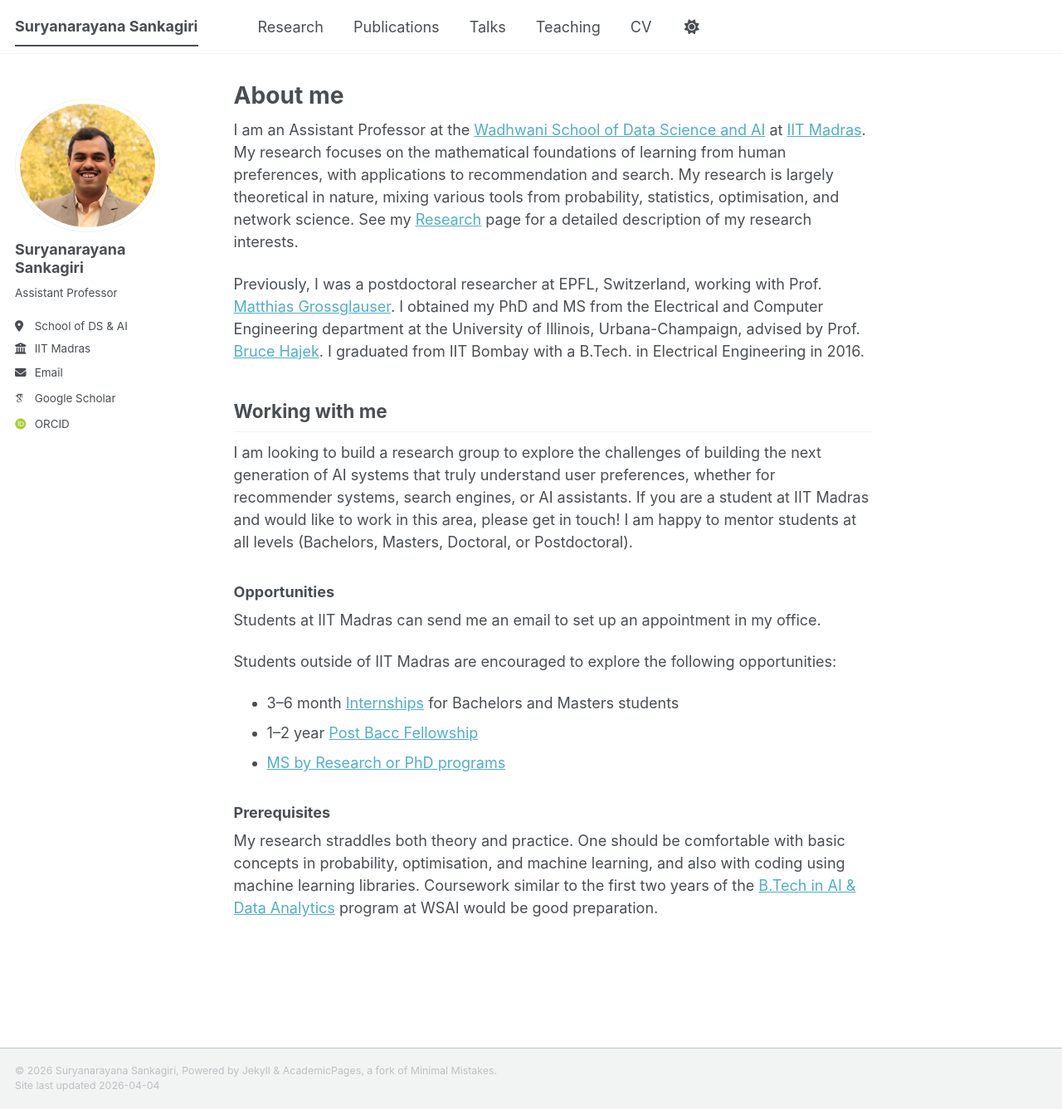
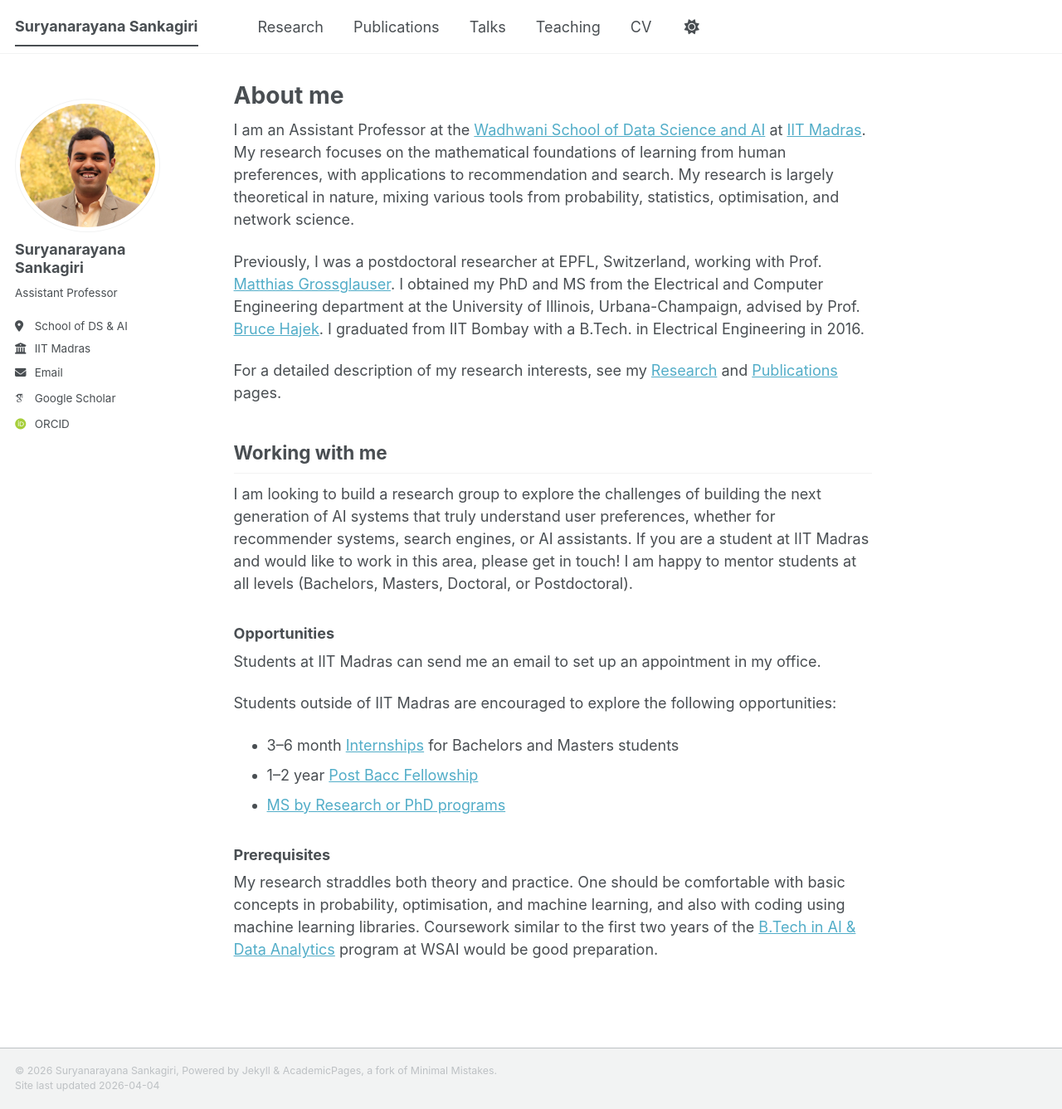
Before and after one commit to sankagiri/sankagiri.github.io, a Jekyll site: the page built from _pages/about.md, in a window 1280 px wide and 1337 px high. Shown: the whole window at 83% size. Built offline with Jekyll 4.4.1, drawn with Linux system fonts in a browser that asks for light colours; some web fonts are replaced; a script bundle is joined from its source files by our own code; library files that are not in the unit come from our copies.

Commit message:
minor edit

```diff
--- a/_pages/about.md
+++ b/_pages/about.md
@@ -7,9 +7,11 @@ redirect_from:
   - /about.html
 ---
 
-I am an Assistant Professor at the [Wadhwani School of Data Science and AI](https://wsai.iitm.ac.in) at [IIT Madras](https://www.iitm.ac.in). My research focuses on the mathematical foundations of learning from human preferences, with applications to recommendation and search. My research is largely theoretical in nature, mixing various tools from probability, statistics, optimisation, and network science. See my [Research](/research/) page for a detailed description of my research interests.
+I am an Assistant Professor at the [Wadhwani School of Data Science and AI](https://wsai.iitm.ac.in) at [IIT Madras](https://www.iitm.ac.in). My research focuses on the mathematical foundations of learning from human preferences, with applications to recommendation and search. My research is largely theoretical in nature, mixing various tools from probability, statistics, optimisation, and network science.
 
 Previously, I was a postdoctoral researcher at EPFL, Switzerland, working with Prof. [Matthias Grossglauser](https://people.epfl.ch/matthias.grossglauser). I obtained my PhD and MS from the Electrical and Computer Engineering department at the University of Illinois, Urbana-Champaign, advised by Prof. [Bruce Hajek](https://hajek.ece.illinois.edu). I graduated from IIT Bombay with a B.Tech. in Electrical Engineering in 2016.
+
+For a detailed description of my research interests, see my [Research](/research/) and [Publications](/publications/) pages.
 
 ## Working with me
 
```
